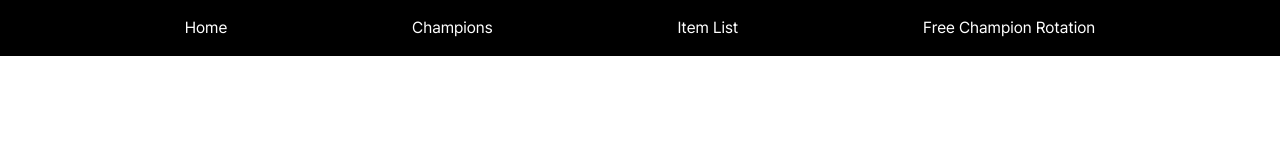
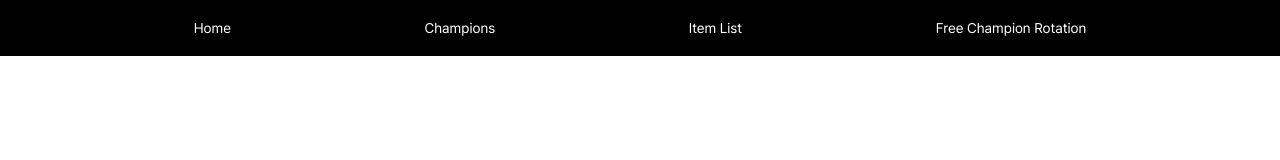
Before and after one commit to DnJ0408/nextjs-riot-app, a Next.js app: page / in a window 1280 px wide. Shown: the top 160 px of the page. Built offline with nearby package versions, Linux system fonts and the light colour scheme.

Commit message:
🎨 Style: change the font size #5

```diff
--- a/src/app/layout.tsx
+++ b/src/app/layout.tsx
@@ -24,7 +24,7 @@ const NAV_LINK = "hover:text-red-500";
   return (
     <html lang="en">
       <body className={`${pretendard.className} antialiased`}>
-        <div className="flex justify-evenly items-center bg-black text-white h-14">
+        <div className="flex justify-evenly items-center bg-black text-sm text-white h-14">
           <Link className={NAV_LINK} href={"/"}>Home</Link>
           <Link className={NAV_LINK} href={"/champions"}>Champions</Link>
           <Link className={NAV_LINK} href={"/items"}>Item List</Link>
```
